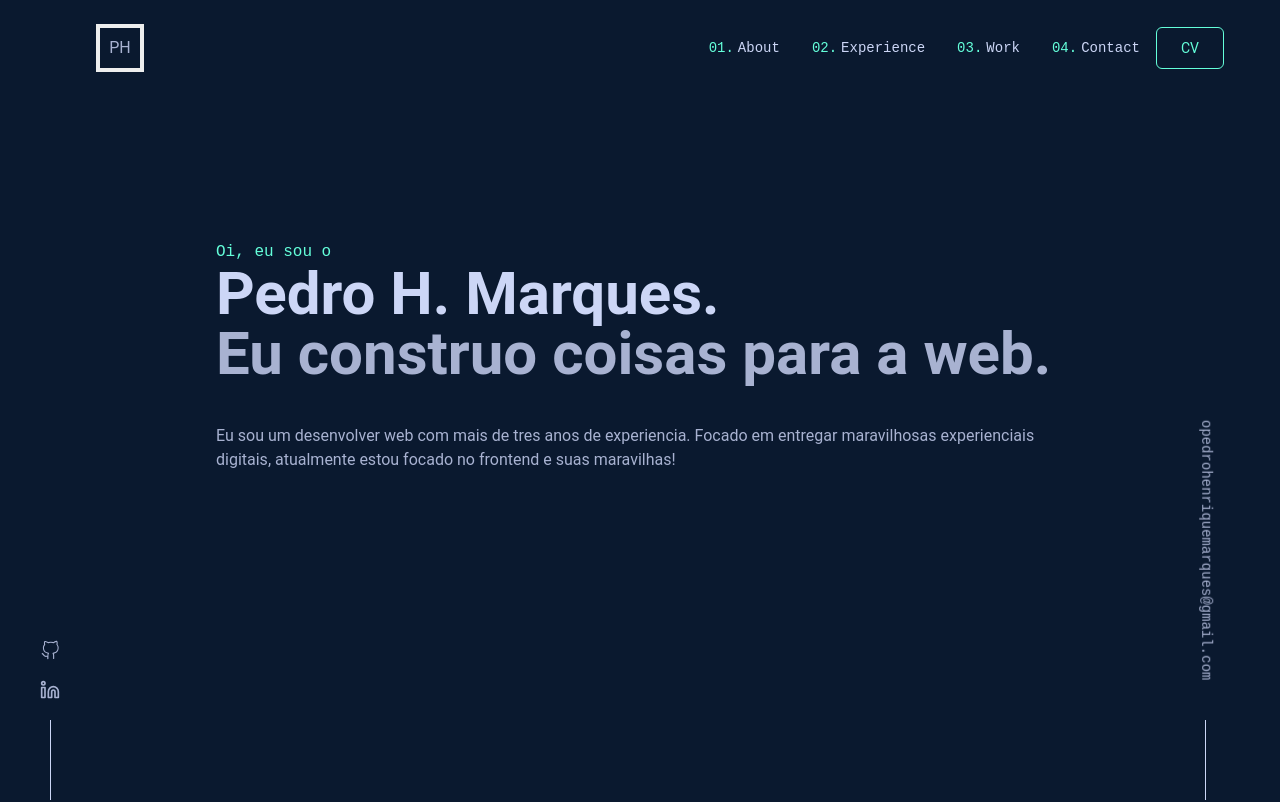
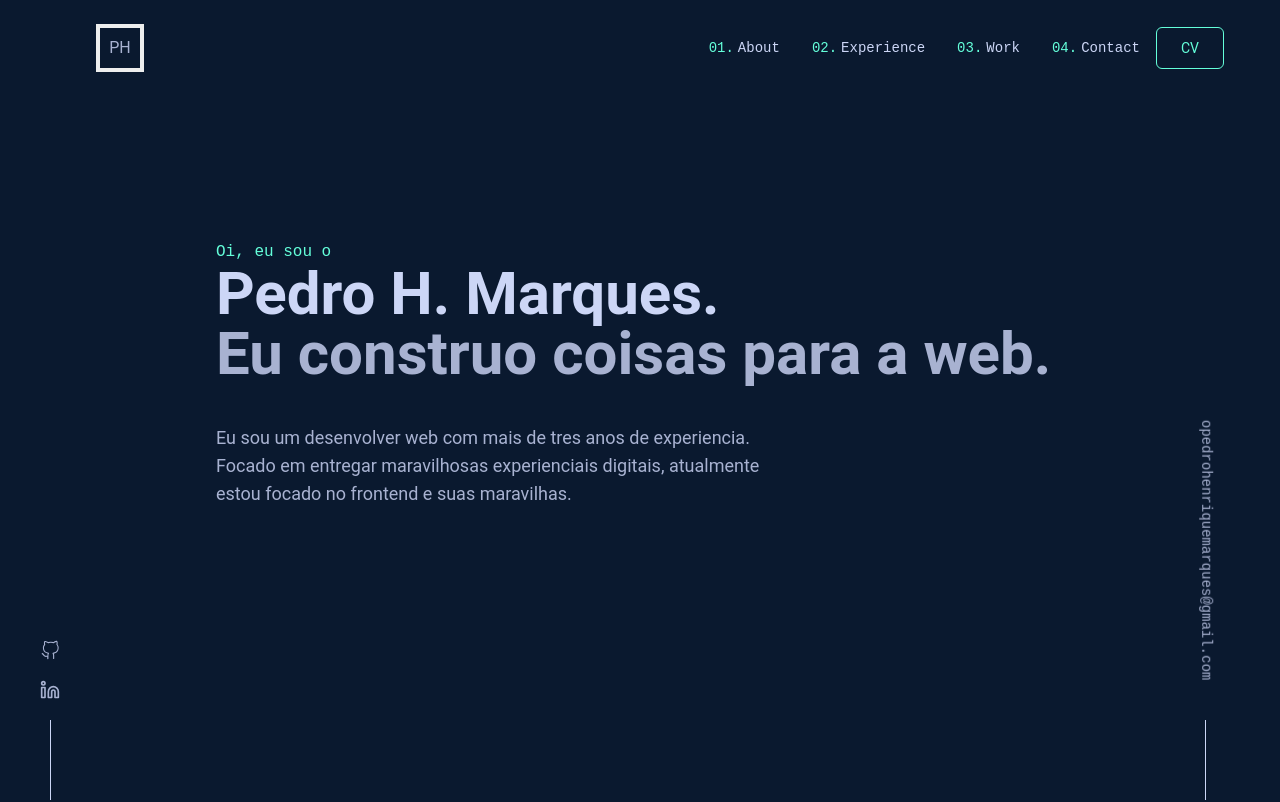
Before and after one commit to pdrohm/v2-portfolio, a React (Vite) app: page / in a window 1280 px wide. Shown: the top 802 px of the page. Built offline with nearby package versions, Linux system fonts and the light colour scheme.

Commit message:
Layout fixes on home and vertical line

```diff
--- a/src/components/VerticalLine/VerticalLine.jsx
+++ b/src/components/VerticalLine/VerticalLine.jsx
@@ -2,7 +2,7 @@ import React from "react";
 
 const VerticalLine = () => {
   return (
-    <div className="hidden h-20 border-l-[1px] border-lightest-slate xl:block"></div>
+    <div className="hidden h-20 border-l-[1px] border-lightest-slate md:block"></div>
   );
 };
 
--- a/src/pages/Home.jsx
+++ b/src/pages/Home.jsx
@@ -11,10 +11,10 @@ const Home = () => {
       <h2 className="text-3xl font-bold text-light-slate md:text-6xl">
         Eu construo coisas para a web.
       </h2>
-      <p className="mt-10">
+      <p className="mt-10 w-2/3 text-start text-lg text-light-slate">
         Eu sou um desenvolver web com mais de tres anos de experiencia. Focado
         em entregar maravilhosas experienciais digitais, atualmente estou focado
-        no frontend e suas maravilhas!
+        no frontend e suas maravilhas.
       </p>
     </section>
   );
```
